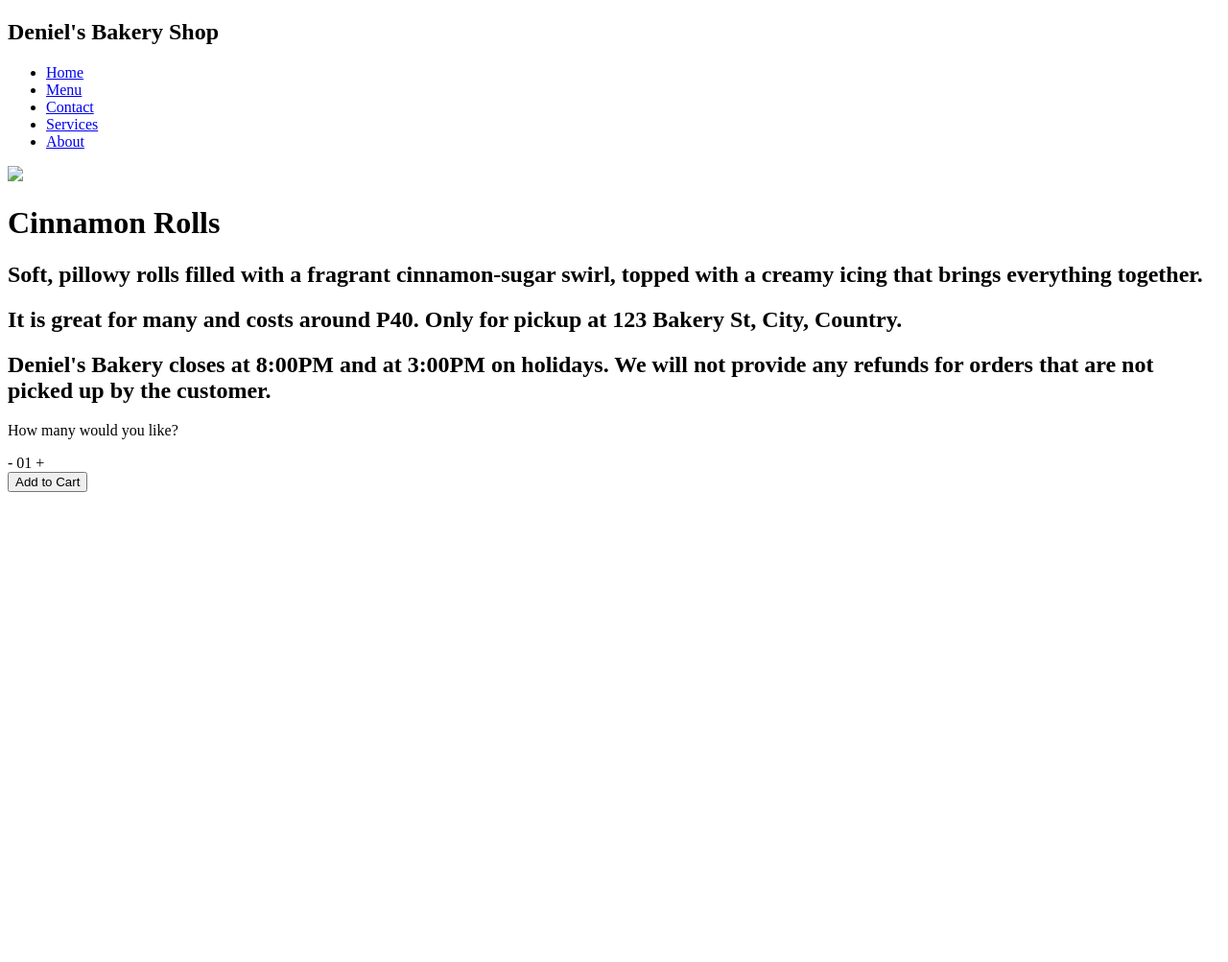
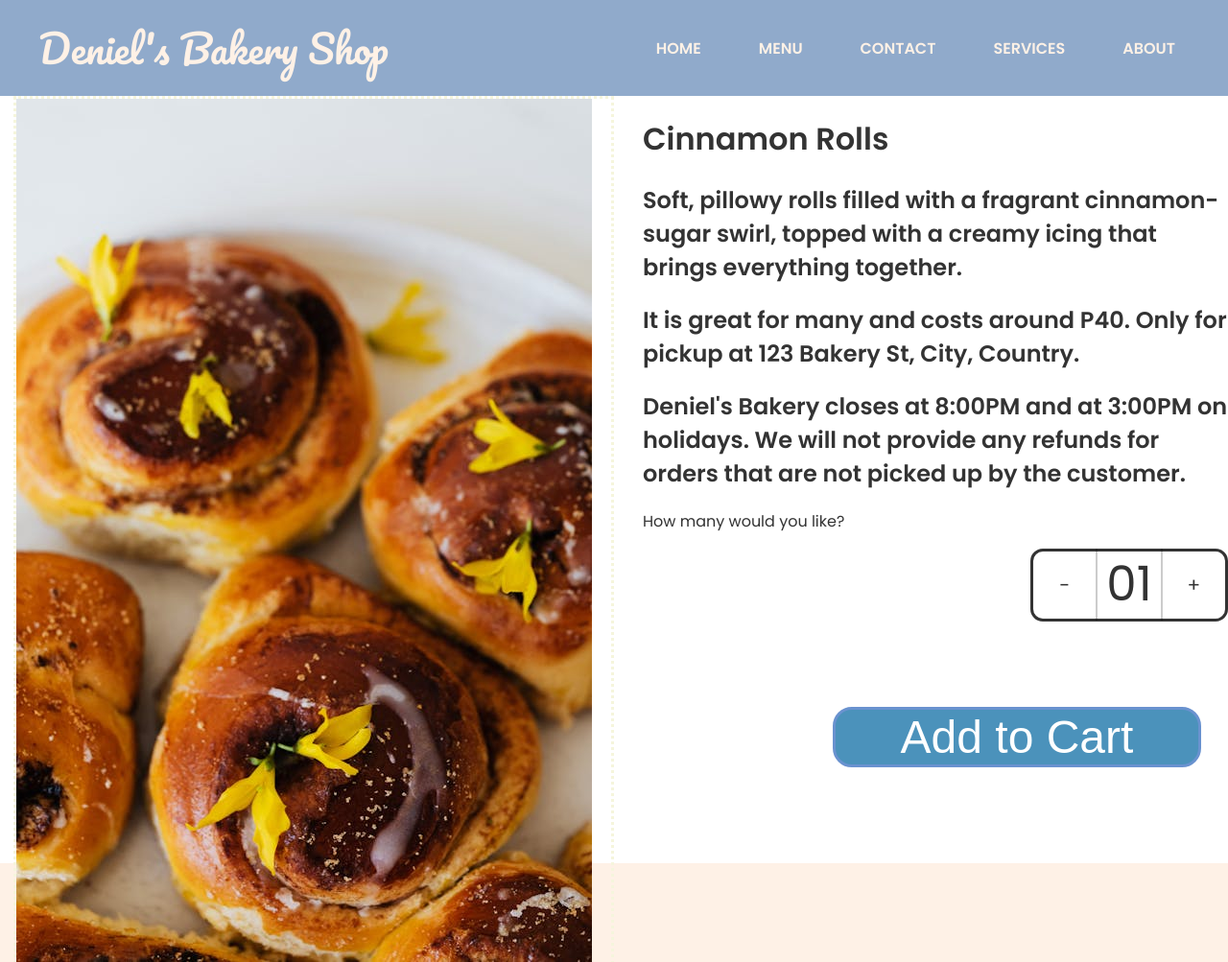
Before and after one commit to Furxin/Baakery, a plain HTML site: page takeout(copy) (18).html in a window 1280 px wide. Shown: the whole page at 96% size. Before the commit the page ends 800 px from the top, so only its background shows below. Drawn offline with Linux system fonts and the light colour scheme.

Commit message:
Update takeout(copy) (18).html

```diff
--- a/takeout(copy) (18).html
+++ b/takeout(copy) (18).html
@@ -9,7 +9,7 @@
   <link href="https://fonts.googleapis.com/css2?family=Pacifico&family=Poppins:wght@400;600&display=swap" rel="stylesheet">
 
   <!-- Link to external CSS -->
-  <link rel="stylesheet" href="css\stylesf.css">
+  <link rel="stylesheet" href="stylesf.css">
 </head>
 <body>
   <!-- Header Section -->
@@ -23,7 +23,7 @@
 
       <!-- Navigation Links -->
       <ul class="topnav">
-        <li><a href="home.html">Home</a></li>
+        <li><a href="index.html">Home</a></li>
         <li><a href="menu.html">Menu</a></li>
         <li><a href="contact.html">Contact</a></li>
         <li><a href="services.html">Services</a></li>
@@ -36,7 +36,7 @@
   <main class="content">
     <div class="sides">
       <div class="leftside">
-        <img src="img/cinammonrolls.png">
+        <img src="cinammonrolls.png">
       </div>
 
 
@@ -61,6 +61,6 @@
 
 
   <!-- Add JavaScript -->
-  <script src="js/scriptf.js"></script>
+  <script src="scriptf.js"></script>
 </body>
 </html>
```
